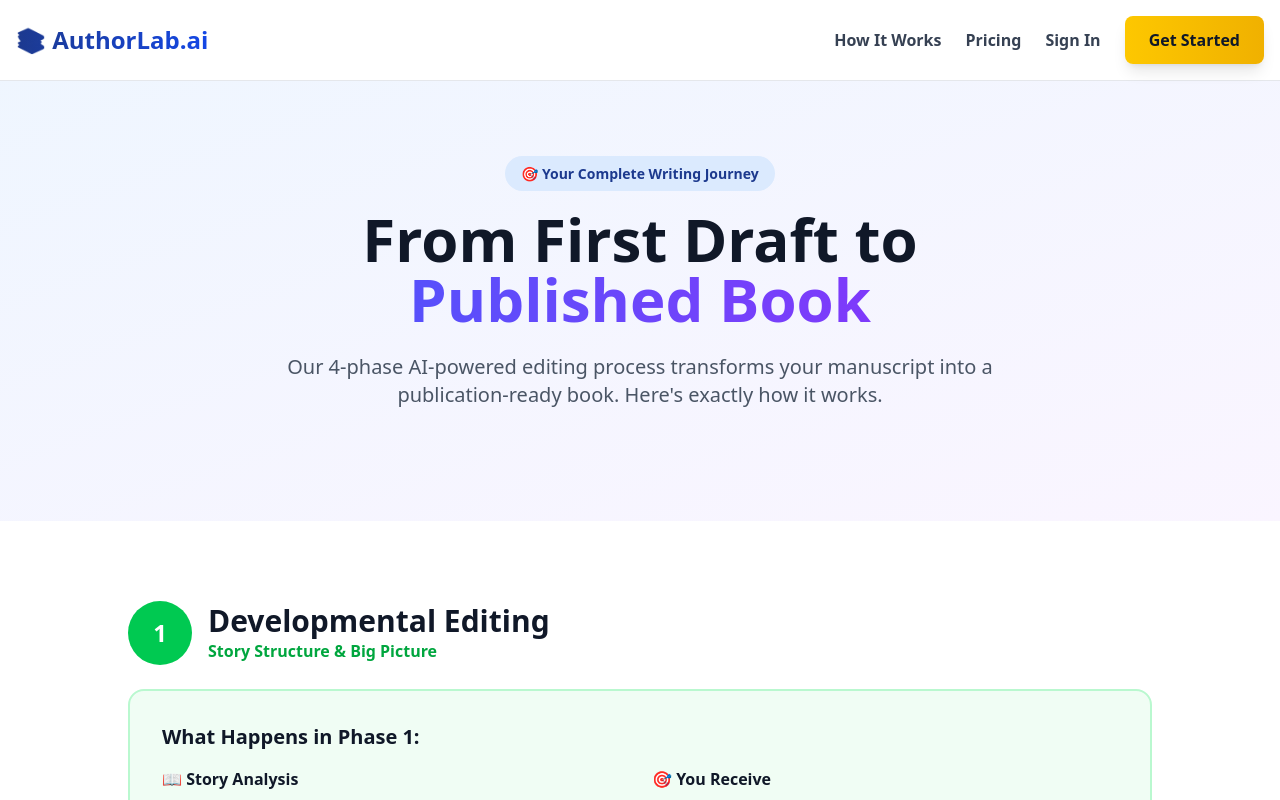
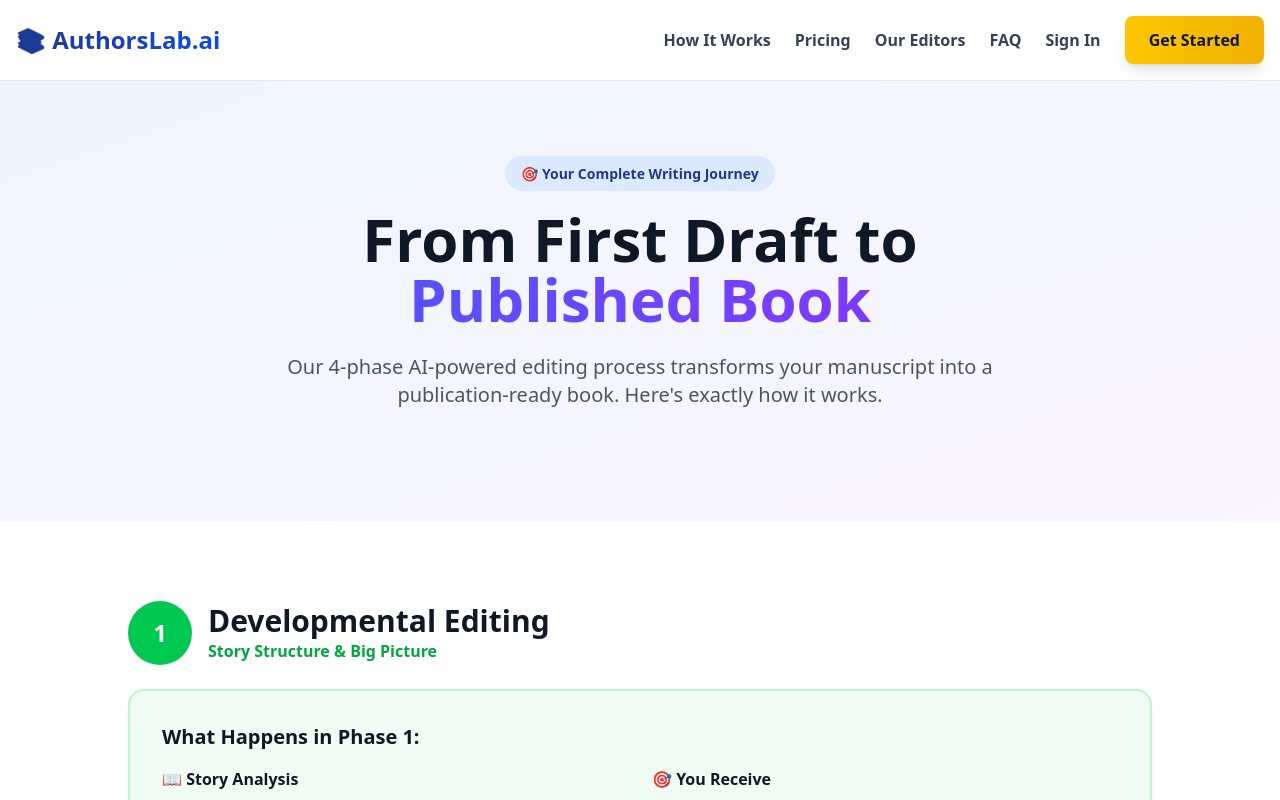
Before and after one commit to SpikeIreland/authorslab-app, a Next.js app: page /how-it-works in a window 1280 px wide. Shown: the top 800 px of the page. Built offline with nearby package versions, Linux system fonts and the light colour scheme.

Commit message:
Fixed company name to AuthorsLab.ai and unified navigation across all pages

```diff
--- a/src/app/editors/page.tsx
+++ b/src/app/editors/page.tsx
@@ -9,7 +9,7 @@ export default function EditorsPage() {
         <div className="container mx-auto px-4 py-4">
           <div className="flex items-center justify-between">
             <Link href="/" className="text-2xl font-bold bg-gradient-to-r from-blue-900 to-blue-700 bg-clip-text text-transparent">
-              📚 AuthorLab.ai
+              📚 AuthorsLab.ai
             </Link>
             <div className="flex items-center gap-6">
               <Link href="/how-it-works" className="text-gray-700 hover:text-blue-900 font-semibold">
@@ -20,6 +20,9 @@ export default function EditorsPage() {
               </Link>
               <Link href="/editors" className="text-blue-900 font-semibold border-b-2 border-blue-900">
                 Our Editors
+              </Link>
+              <Link href="/faq" className="text-gray-700 hover:text-blue-900 font-semibold">
+                FAQ
               </Link>
               <Link href="/login" className="text-gray-700 hover:text-blue-900 font-semibold">
                 Sign In
--- a/src/app/how-it-works/page.tsx
+++ b/src/app/how-it-works/page.tsx
@@ -9,7 +9,7 @@ export default function HowItWorksPage() {
         <div className="container mx-auto px-4 py-4">
           <div className="flex items-center justify-between">
             <Link href="/" className="text-2xl font-bold bg-gradient-to-r from-blue-900 to-blue-700 bg-clip-text text-transparent">
-              📚 AuthorLab.ai
+              📚 AuthorsLab.ai
             </Link>
             <div className="flex items-center gap-6">
               <Link href="/how-it-works" className="text-gray-700 hover:text-blue-900 font-semibold">
@@ -17,6 +17,12 @@ export default function HowItWorksPage() {
               </Link>
               <Link href="/pricing" className="text-gray-700 hover:text-blue-900 font-semibold">
                 Pricing
+              </Link>
+              <Link href="/editors" className="text-gray-700 hover:text-blue-900 font-semibold">
+                Our Editors
+              </Link>
+              <Link href="/faq" className="text-gray-700 hover:text-blue-900 font-semibold">
+                FAQ
               </Link>
               <Link href="/login" className="text-gray-700 hover:text-blue-900 font-semibold">
                 Sign In
--- a/src/app/page.tsx
+++ b/src/app/page.tsx
@@ -9,7 +9,7 @@ export default function Home() {
         <div className="container mx-auto px-4 py-4">
           <div className="flex items-center justify-between">
             <Link href="/" className="text-2xl font-bold bg-gradient-to-r from-blue-900 to-blue-700 bg-clip-text text-transparent">
-              📚 AuthorLab.ai
+              📚 AuthorsLab.ai
             </Link>
             <div className="hidden md:flex items-center gap-6">
               <Link href="/how-it-works" className="text-gray-700 hover:text-blue-900 font-semibold transition-colors">
--- a/src/app/pricing/page.tsx
+++ b/src/app/pricing/page.tsx
@@ -9,7 +9,7 @@ export default function PricingPage() {
         <div className="container mx-auto px-4 py-4">
           <div className="flex items-center justify-between">
             <Link href="/" className="text-2xl font-bold bg-gradient-to-r from-blue-900 to-blue-700 bg-clip-text text-transparent">
-              📚 AuthorLab.ai
+              📚 AuthorsLab.ai
             </Link>
             <div className="flex items-center gap-6">
               <Link href="/how-it-works" className="text-gray-700 hover:text-blue-900 font-semibold">
@@ -17,6 +17,12 @@ export default function PricingPage() {
               </Link>
               <Link href="/pricing" className="text-blue-900 font-semibold border-b-2 border-blue-900">
                 Pricing
+              </Link>
+              <Link href="/editors" className="text-gray-700 hover:text-blue-900 font-semibold">
+                Our Editors
+              </Link>
+              <Link href="/faq" className="text-gray-700 hover:text-blue-900 font-semibold">
+                FAQ
               </Link>
               <Link href="/login" className="text-gray-700 hover:text-blue-900 font-semibold">
                 Sign In
```
